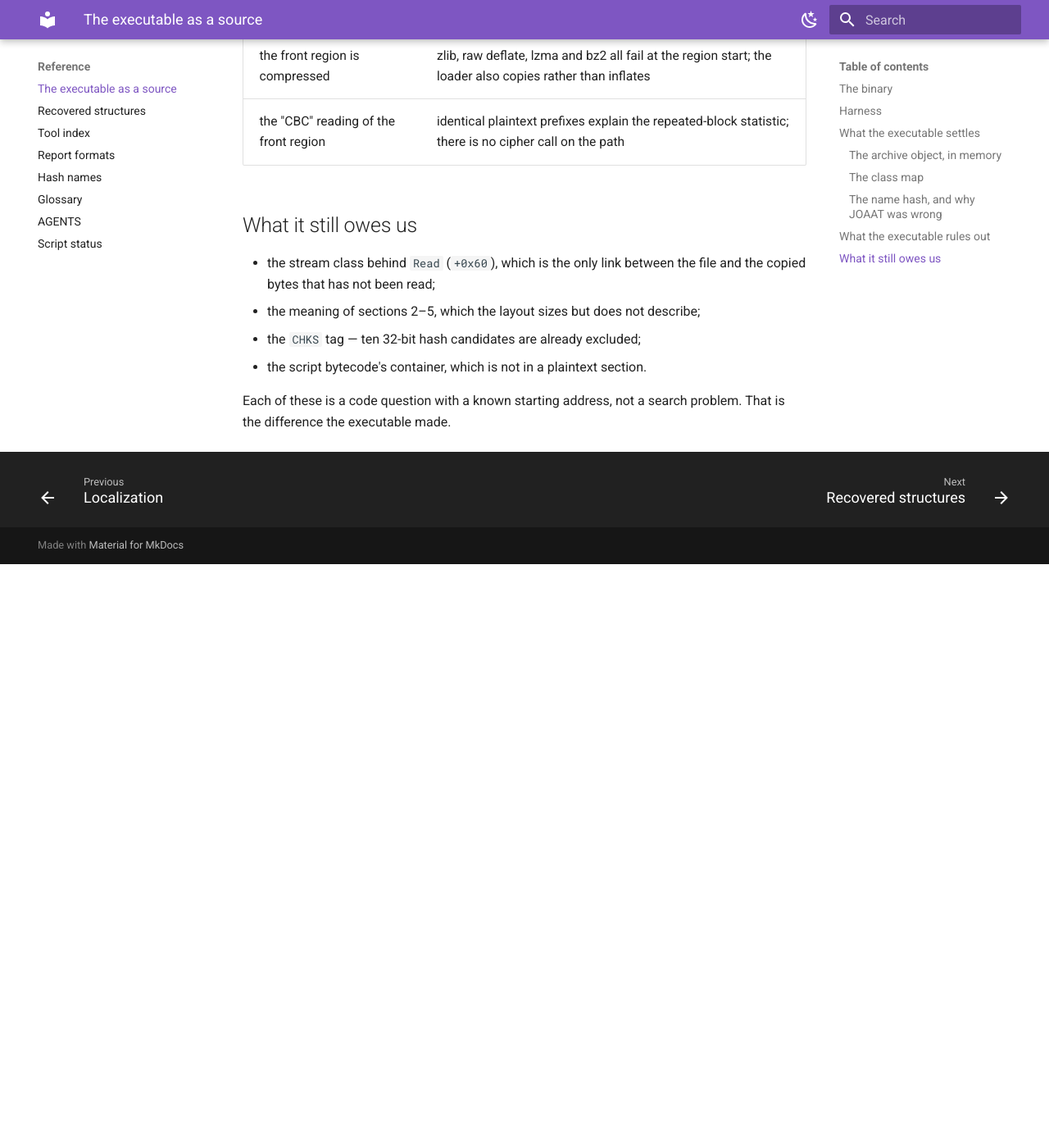
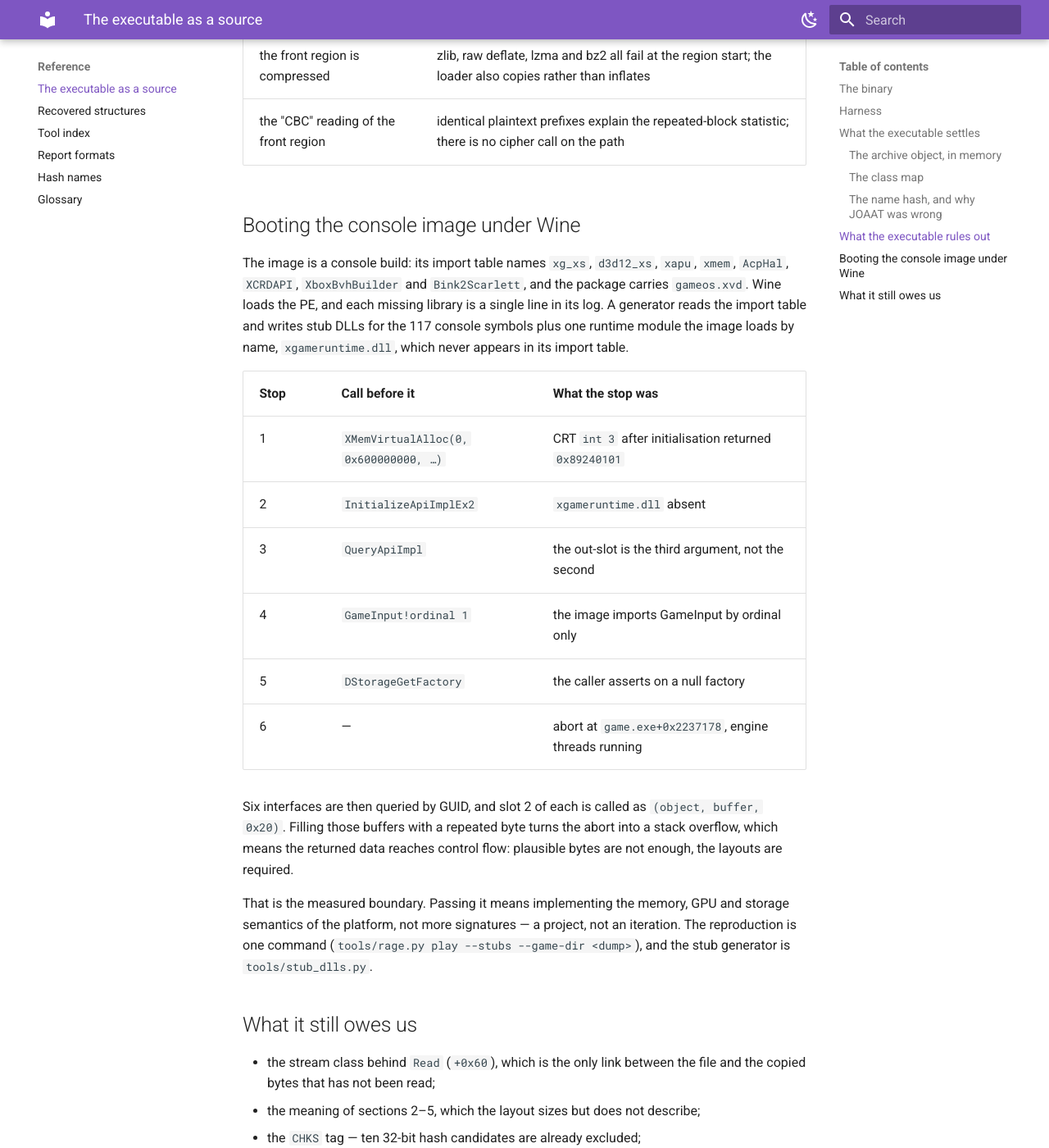
Before and after one commit to lynxnathan/rage-tools-vi, an MkDocs documentation site: the page built from docs/reference/executable.md, in a window 1280 px wide and 1400 px high, scrolled down 4694 px. Shown: the whole window at 82% size. Built offline with MkDocs 1.6.1 and Material for MkDocs 9.7.7, drawn with Linux system fonts in a browser that asks for light colours; before the commit the page ends 5382 px from its top, so only the background shows below that.

Commit message:
docs: boot section, stale nav links removed; chks_probe records the expanded negative

```diff
--- a/docs/reference/executable.md
+++ b/docs/reference/executable.md
@@ -126,6 +126,34 @@ rather than believed:
 | the front region is compressed | zlib, raw deflate, lzma and bz2 all fail at the region start; the loader also copies rather than inflates |
 | the "CBC" reading of the front region | identical plaintext prefixes explain the repeated-block statistic; there is no cipher call on the path |
 
+## Booting the console image under Wine
+
+The image is a console build: its import table names `xg_xs`, `d3d12_xs`, `xapu`, `xmem`,
+`AcpHal`, `XCRDAPI`, `XboxBvhBuilder` and `Bink2Scarlett`, and the package carries
+`gameos.xvd`. Wine loads the PE, and each missing library is a single line in its log. A
+generator reads the import table and writes stub DLLs for the 117 console symbols plus one
+runtime module the image loads by name, `xgameruntime.dll`, which never appears in its
+import table.
+
+| Stop | Call before it | What the stop was |
+| --- | --- | --- |
+| 1 | `XMemVirtualAlloc(0, 0x600000000, …)` | CRT `int 3` after initialisation returned `0x89240101` |
+| 2 | `InitializeApiImplEx2` | `xgameruntime.dll` absent |
+| 3 | `QueryApiImpl` | the out-slot is the third argument, not the second |
+| 4 | `GameInput!ordinal 1` | the image imports GameInput by ordinal only |
+| 5 | `DStorageGetFactory` | the caller asserts on a null factory |
+| 6 | — | abort at `game.exe+0x2237178`, engine threads running |
+
+Six interfaces are then queried by GUID, and slot 2 of each is called as
+`(object, buffer, 0x20)`. Filling those buffers with a repeated byte turns the abort into
+a stack overflow, which means the returned data reaches control flow: plausible bytes are
+not enough, the layouts are required.
+
+That is the measured boundary. Passing it means implementing the memory, GPU and storage
+semantics of the platform, not more signatures — a project, not an iteration. The
+reproduction is one command (`tools/rage.py play --stubs --game-dir <dump>`), and the
+stub generator is `tools/stub_dlls.py`.
+
 ## What it still owes us
 
 - the stream class behind `Read` (`+0x60`), which is the only link between the file
--- a/mkdocs.yml
+++ b/mkdocs.yml
@@ -113,8 +113,6 @@ nav:
       - Report formats: reference/report-formats.md
       - Hash names: reference/names.md
       - Glossary: reference/glossary.md
-      - AGENTS: reference/source-agents.md
-      - Script status: reference/source-script-status.md
 
 strict: false
 validation:
```
Also changed, not shown: docs/findings.md (+1 -1 lines), docs/reference/report-formats.md (+1 -1 lines), 1 other file.
